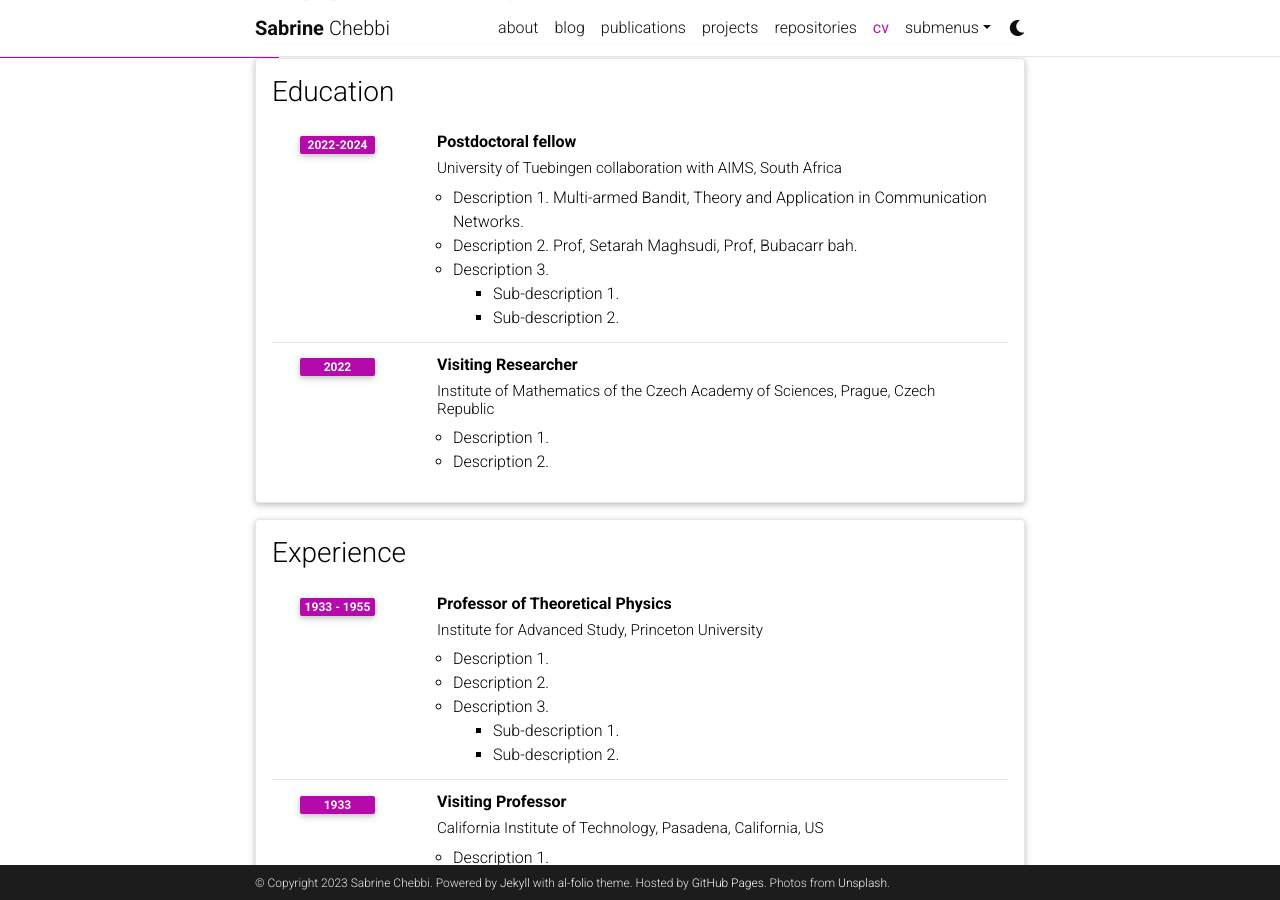
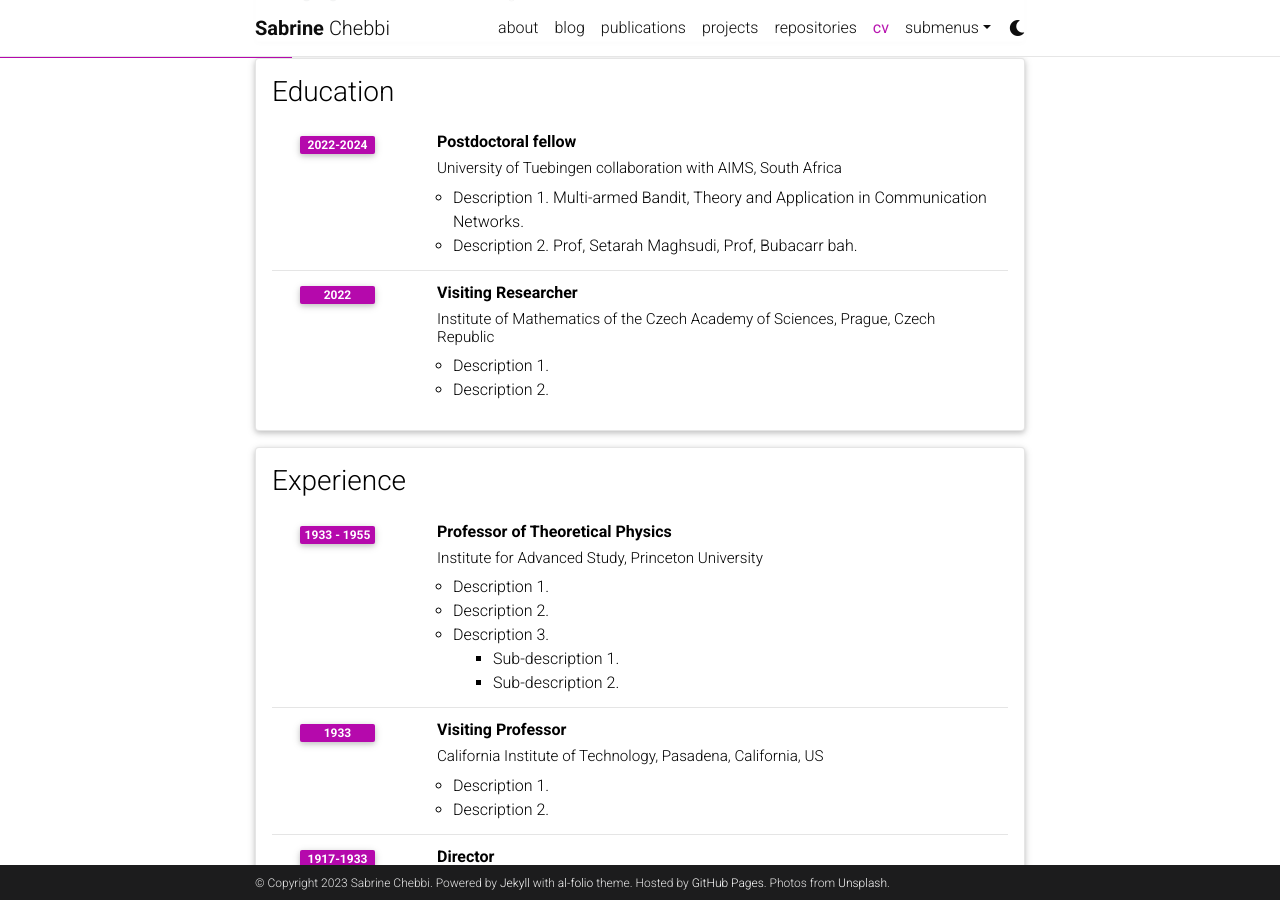
Before and after one commit to Sabrine-stack/Sabrine-stack.github.io, a Jekyll site: the page built from _pages/cv.md, in a window 1280 px wide and 900 px high, scrolled down 335 px. Built offline with Jekyll 4.4.1, drawn with Linux system fonts in a browser that asks for light colours; comment, search, counter and statistics services are not loaded; a style sheet for code colours, icons or effects is not loaded.

Commit message:
Update cv.yml

```diff
--- a/_data/cv.yml
+++ b/_data/cv.yml
@@ -17,10 +17,6 @@
       description:
         - Description 1. Multi-armed Bandit, Theory and Application in Communication Networks.
         - Description 2. Prof, Setarah Maghsudi, Prof, Bubacarr bah.
-        - title: Description 3.
-          contents:
-            - Sub-description 1.
-            - Sub-description 2.
 
     - title: Visiting Researcher
       institution: Institute of Mathematics of the Czech Academy of Sciences, Prague, Czech Republic
```
